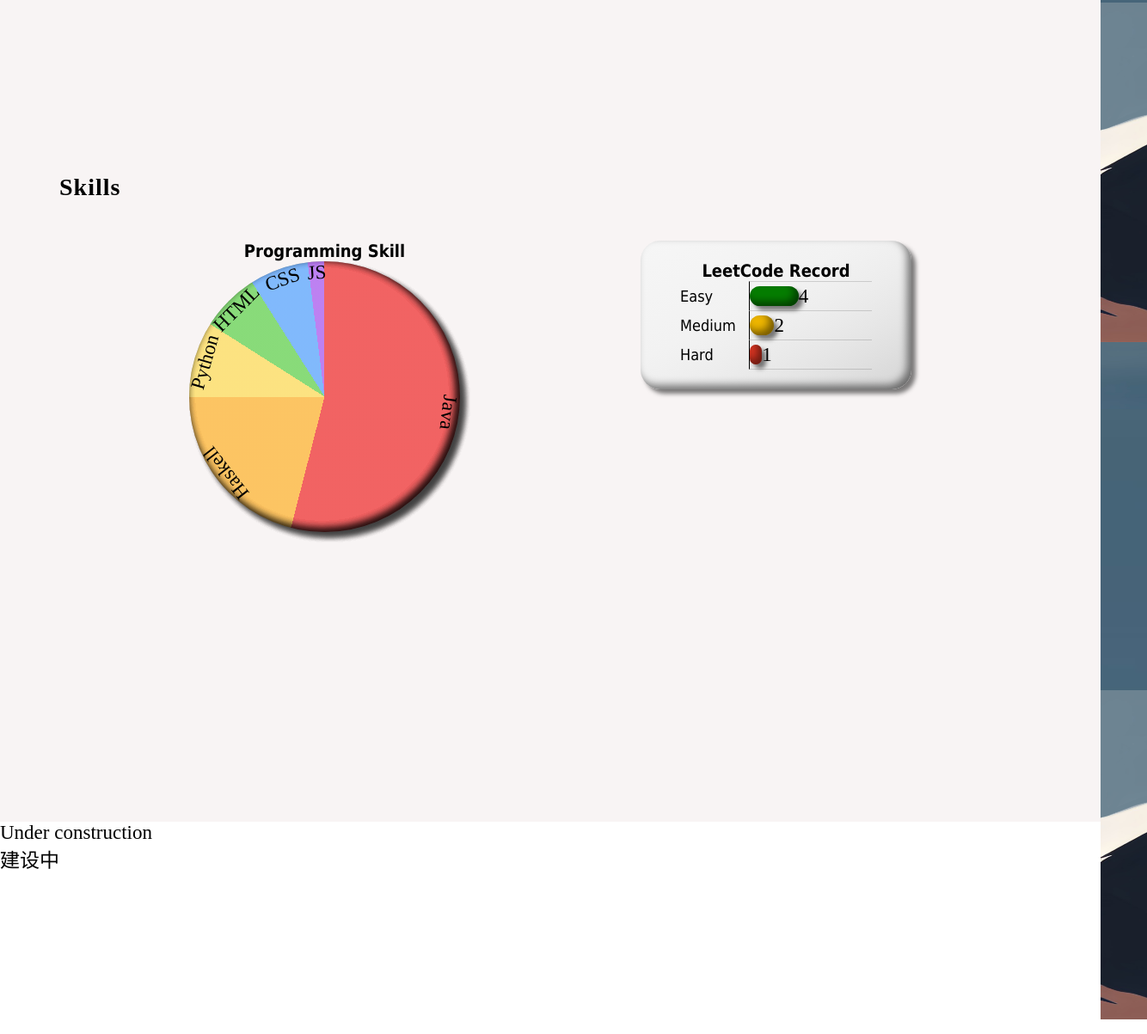
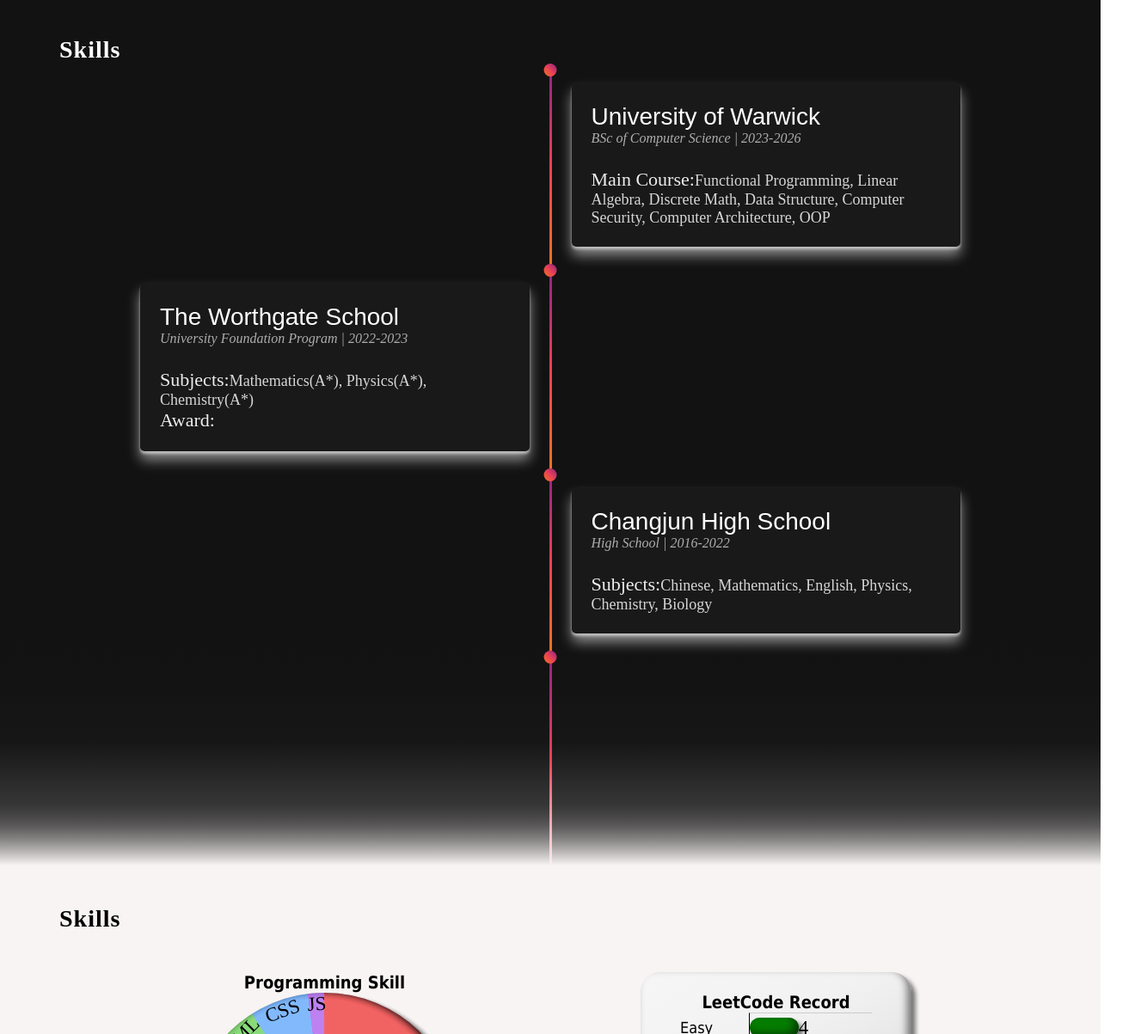
Before and after one commit to Nook001/nook.github.io, a plain HTML site: page index.html in a window 1280 px wide. Shown: the part 1597-2800 px from the top of the page at 86% size, 1334 px wide, since content can reach past the window. Drawn offline with nearby package versions, Linux system fonts and the light colour scheme.

Commit message:
Add files via upload

```diff
--- a/css/index.css
+++ b/css/index.css
@@ -38,9 +38,9 @@ body {
     backdrop-filter: blur(2px);
     -webkit-backdrop-filter: blur(2px);
     /* 背景框颜色 */
-
     background-image: linear-gradient(110deg, rgb(242, 242, 242, 0.9) 0%, rgb(190, 190, 190, 0.9) 95%);
-
+    /* 内嵌阴影 */
+    box-shadow: 0 -3px 6px rgb(194, 194, 194) inset;
 
     /* 字体 */
     font: 23px bold Arial, sans-serif;
@@ -63,10 +63,10 @@ body {
     text-decoration-line: none; /* 去除下划线 */
 }
 
-#home {
-    color:rgb(106, 162, 189);
-    text-decoration: underline;
-    text-underline-position: under;
+#contact {
+    color: rgb(74, 74, 74);
+    background-color: rgb(168, 168, 168);
+    border-radius: 10px;
 }
 
 /* 按键 选中效果 */
@@ -90,15 +90,13 @@ body {
 .topRight li:before {
     content: "";
     margin: 0.05rem;
-    border: 2px solid rgb(232, 232, 232, 0.4);
-    border-radius: 5px;
+    border: 1px solid rgb(232, 232, 232, 0.2);
+    border-radius: 7px;
     align-self: center;
 }
 
 .topRight li:last-child:before {
-    content: "";
     border-style: none ;
-    align-self: center;
 }
 
 
@@ -144,14 +142,14 @@ body {
 书法名字
 */
 .name {
-    height: 30VH;
-    padding: 50VH;
+    height: 80VH;
+    padding: 15VH;
     max-height: 100%;
     text-align: center;
 }
 .name img {
     padding: 0;
-    height: 30vh;
+    height: 80vh;
     max-height: 100%;
 }
 
@@ -191,12 +189,17 @@ body {
 个人介绍 About
 */
 /* 介绍 背景 */
+.about-section {
+    padding: 0 0rem 0 7rem;
+    background-color: rgb(248,244,244);     /* 背景色 */
+}
 .about {
     display: flex;
+    justify-content: space-between;
+
     max-width:100%;
     width: 100vw;
     height: 25rem;
-    background-color: rgb(248,244,244);     /* 背景色 */
 }
 /* 介绍 左侧 */
 .aboutLeft {
@@ -205,17 +208,16 @@ body {
     flex-flow: column wrap;
     align-content: flex-end;
 
-    padding-left: 5rem;
     margin-top: 1rem;  /* 离边框顶部距离 */
 
     width: 100%;
 }
 /* 信息栏 */
-.about ul {
+.aboutLeft ul {
     width: 15rem;      /* 总宽度 */
     padding-right: 3rem;
 }
-.about li {
+.aboutLeft li {
     list-style: none;   /* 去除li的点 */
     padding-top: 1rem;  /* 行距 */
     padding-bottom: 0.5rem; /* 下划线距离 */
@@ -251,23 +253,26 @@ body {
     transition: all 270ms;
 }
 /* 介绍 右侧 */
-.about p {
+.aboutRight {
     flex: 1.6;  /* Set left-right ratio in golden ratio 1:1.6 */
     padding-right: 10vw;
-    width: 10rem;
+
     margin-top: 2rem;
     text-align: left;   /* 左侧对齐 */
     font: 20px/1.5 Tahoma,Helvetica,Arial,'宋体',sans-serif;
     color: rgb(146,146,146);
-    overflow: hidden;
 }
+
+.aboutRight p {
+    max-width: 30rem;
+}
+
 /* slide in anime */
 .about-l-animation {
-    animation: slideL 1.3s 1;
+    animation: slideL 1s 1;
 }
-.about-p-animation {
-    /* 动画 */
-    animation: slideP 1.3s 1;
+.about-r-animation {
+    animation: slideP 1s 1;
 }
 @keyframes slideP {
     from {
@@ -289,6 +294,117 @@ body {
         opacity: 100%;
     }
 }
+
+
+/*
+教育经历
+*/
+.timeline-section {
+    background: linear-gradient(rgb(18, 18, 18), 93%, rgb(92, 90, 90), 98%, rgb(248,244,244));
+}
+
+/* 标题 */
+.timeline-section h2 {
+    color: white;
+    padding-top: 2rem;
+    letter-spacing: 1px;
+    margin-left: 3rem;
+    font: bold 28px STXihei, "Microsoft YaHei";    /* 字体 */
+}
+
+.timeline {
+    display: flex;
+    flex-direction: column;
+    align-items: center;
+    justify-content: center;
+
+    min-height: 100vh;
+    height: auto;
+    max-width: 1000px;
+    margin: 0 auto;
+}
+
+.timeline-content {
+    align-items: center;
+    justify-content: center;
+
+    background: rgb(25, 25, 25);
+    box-shadow: rgba(230, 230, 230, 0.6) 0px 10px 15px, rgba(230, 230, 230, 0.6) 0px 3px 3px;
+
+    border-radius: 5px;
+
+    padding: 1rem 1rem;
+    margin: 1rem 1rem 20px;
+
+    overflow-wrap: break-word !important;
+}
+
+.timeline-content .title {
+    color: white;
+    font: 28px bold Arial, sans-serif;
+}
+
+.timeline-content .time {
+    color: rgb(173, 173, 173);
+    font: 16px Arial sans-serif;
+    font-style: italic;
+}
+
+.timeline-content p {
+    color: rgb(214, 214, 214);
+    font: 18px Arial sans-serif;
+}
+
+.timeline-content p span {
+    color: rgb(237, 237, 237);
+    font: 22px Arial sans-serif;
+}
+
+.timeline-end {
+    align-items: center;
+    justify-content: center;
+
+    background: rgba(0, 0, 0, 0);
+    height: 250px;
+    overflow-wrap: break-word !important;
+}
+
+.timeline-end-middle {
+    position: relative;
+    background-image: linear-gradient(45deg, rgb(248,244,244), #E94057, #8A2387);
+    width: 3px;
+    height: 100%;
+}
+
+
+
+@media screen and (min-width: 768px) {
+    .timeline {
+        display: grid;
+        grid-template-columns: 1fr 3px 1fr;
+    }
+    .timeline-middle {
+        position: relative;
+        background-image: linear-gradient(45deg, #F27121, #E94057, #8A2387);
+        width: 3px;
+        height: 100%;
+    }
+    .main-middle {
+        opacity: 0;
+    }
+    .timeline-circle {
+        position: absolute;
+        top: 0;
+        left: 50%;
+        width: 15px;
+        height: 15px;
+        border-radius: 50%;
+        background-image: linear-gradient(45deg, #F27121, #E94057, #8A2387);
+        -webkit-transform: translateX(-50%);
+        transform: translateX(-50%);
+    }
+}
+
 
 /*
 技能图表 Skill
@@ -348,6 +464,7 @@ body {
 }
 
 
+
 .construction{
     width: 100%;
     height: 10rem;
--- a/index.html
+++ b/index.html
@@ -34,16 +34,13 @@
         <!-- 图标 -->
         <div class="logo"></div>
 
-        <!-- 左侧 -->
-
-
-        <!-- 右侧 -->
+        <!-- 右侧按键 -->
         <ul class="topRight">
-            <li><a href="contact.html">Contact</a></li>
+            <li><a href="contact.html" id="contact">Contact</a></li>
             <li><a href="#4">Project</a></li>
             <li><a href="#3">Skills</a></li>
             <li><a href="#2">Introduce</a></li>
-            <li><a href="#1" id="home">Home</a></li>
+            <li><a href="#1">Home</a></li>
         </ul>
     </div>
 
@@ -61,7 +58,7 @@
 
     <!-- 首页 书法名字 -->
     <div class="name">
-        <img src="images/name2.png" alt="my name" />
+        <img src="images/name.png" alt="my name" />
     </div>
 
     <!-- 网页介绍 Introduction -->
@@ -71,6 +68,7 @@
     </div>
 
     <!-- 个人介绍 About -->
+    <section class="about-section">
         <div class="about">
 
             <!-- 个人介绍 左侧 -->
@@ -94,6 +92,7 @@
             </div>
 
             <!-- 个人介绍 右侧 -->
+            <div class="aboutRight">
                 <p>
                     I am an international student enrolling in 2023 at the University of Warwick.
                     I am currently studying for an undergraduate degree in Computer Science.
@@ -104,9 +103,70 @@
                     After school, I volunteer in various activities held by Warwick Volunteer and am interested in making computer games.
                 </p>
             </div>
+        </div>
+    </section>
+
+
+    <!-- 教育经历 Education -->
+    <section class="timeline-section">
+
+        <h2>Skills</h2>
+
+        <div class="timeline">
+
+            <div class="timeline-empty"></div>
+
+            <div class="timeline-middle">
+                <div class="timeline-circle"></div>
+            </div>
+
+            <div class="timeline-content">
+                <div class="title">University of Warwick</div>
+                <div class="time">BSc of Computer Science | 2023-2026</div>
+                <br>
+                <p><span>Main Course:</span>Functional Programming, Linear Algebra, Discrete Math, Data Structure, Computer Security, Computer Architecture, OOP</p>
+            </div>
+
+            <div class="timeline-content">
+                <div class="title">The Worthgate School</div>
+                <div class="time">University Foundation Program | 2022-2023</div>
+                <br>
+                <p><span>Subjects:</span>Mathematics(A*), Physics(A*), Chemistry(A*)</p>
+                <p><span>Award:</span></p>
+            </div>
+
+            <div class="timeline-middle">
+                <div class="timeline-circle"></div>
+            </div>
+
+            <div class="timeline-empty"></div>
+
+            <div class="timeline-empty"></div>
+
+            <div class="timeline-middle">
+                <div class="timeline-circle"></div>
+            </div>
+
+            <div class="timeline-content">
+                <div class="title">Changjun High School</div>
+                <div class="time">High School | 2016-2022</div>
+                <br>
+                <p><span>Subjects:</span>Chinese, Mathematics, English, Physics, Chemistry, Biology</p>
+            </div>
+
+            <div class="timeline-end"></div>
+
+            <div class="timeline-end-middle">
+                <div class="timeline-circle"></div>
+            </div>
+
+        </div>
+
+    </section>
 
     <!-- LeetCode数据 -->
     <div class="skill" id="3">
+
         <h2>Skills</h2>
 
         <div class="chart">
--- a/js/index.js
+++ b/js/index.js
@@ -1,20 +1,18 @@
 const observer = new IntersectionObserver(entries => {
     entries.forEach(entry => {
-        const aboutP = entry.target.querySelector('.about p');
+        const aboutP = entry.target.querySelector('.aboutRight');
         const aboutL = entry.target.querySelector('.aboutLeft');
 
 
         if (entry.isIntersecting) {
             aboutL.classList.add('about-l-animation');
-            aboutP.classList.add('about-p-animation');
+            aboutP.classList.add('about-r-animation');
             return; // if we added the class, exit the function
         }
 
         // We're not intersecting, so remove the class!
         aboutL.classList.remove('about-l-animation');
-        aboutP.classList.remove('about-p-animation');
-
+        aboutP.classList.remove('about-r-animation');
     });
 });
-
 observer.observe(document.querySelector('.about'));
```
Lines whose indentation alone changed are shown as unchanged.
